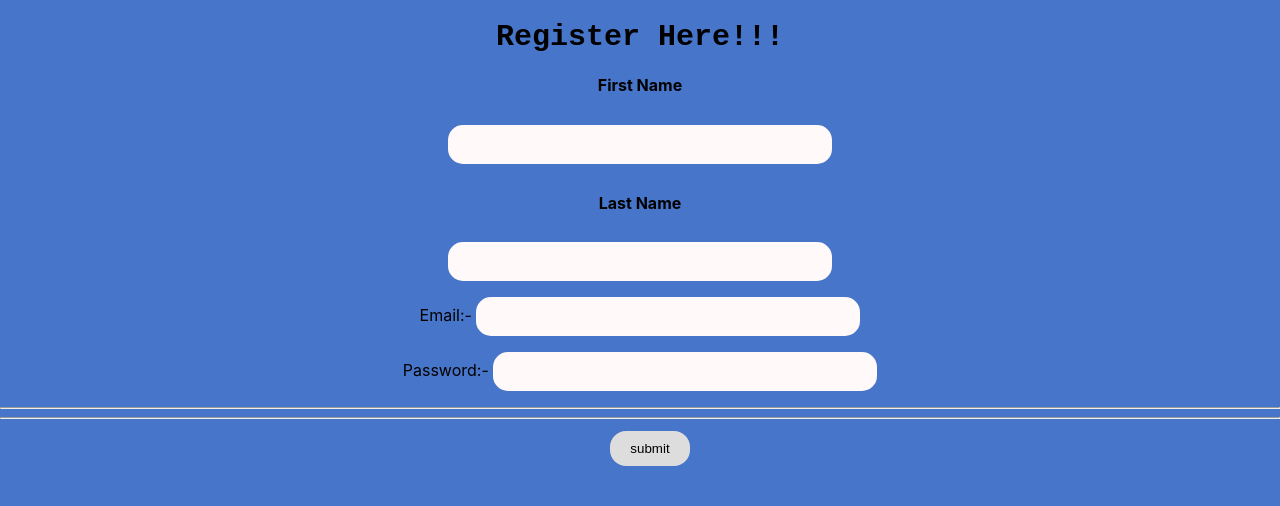
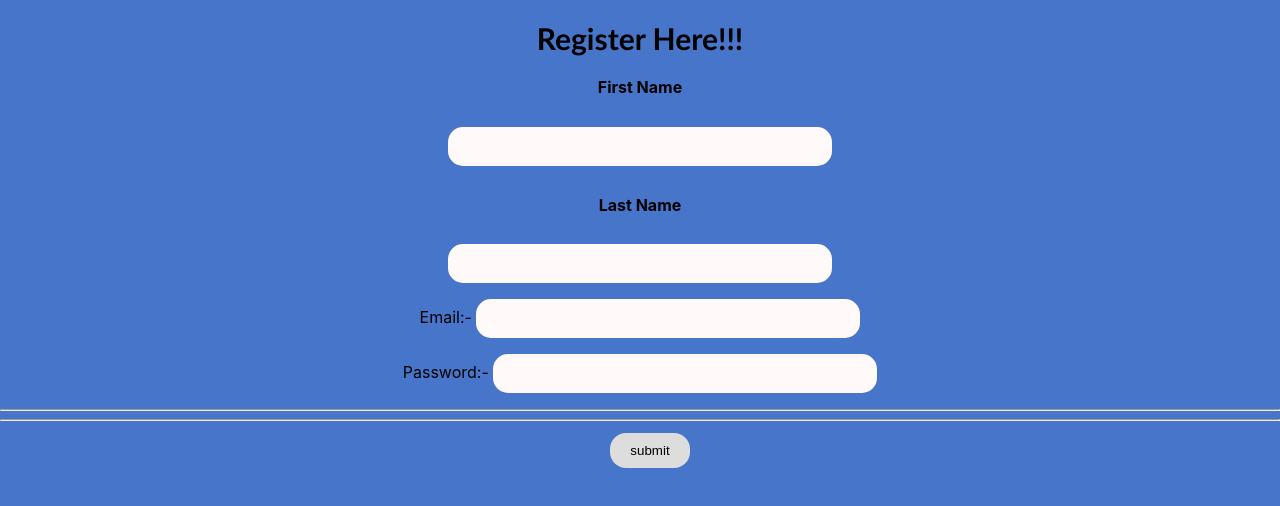
Before and after one commit to SandaliTharuki/write-to-us, a React (Create React App) app: page / in a window 1280 px wide. Shown: the top 506 px of the page. Built offline with nearby package versions, Linux system fonts and the light colour scheme.

Commit message:
font family changed in register form

```diff
--- a/src/Components/CSS/Register.css
+++ b/src/Components/CSS/Register.css
@@ -5,7 +5,7 @@ body{
   h1{
     font-size: 30px;
     font-weight: bold;
-    font-family: 'Courier New';
+    font-family:'Gill Sans';
   }
 
   input[type=text] {
```
